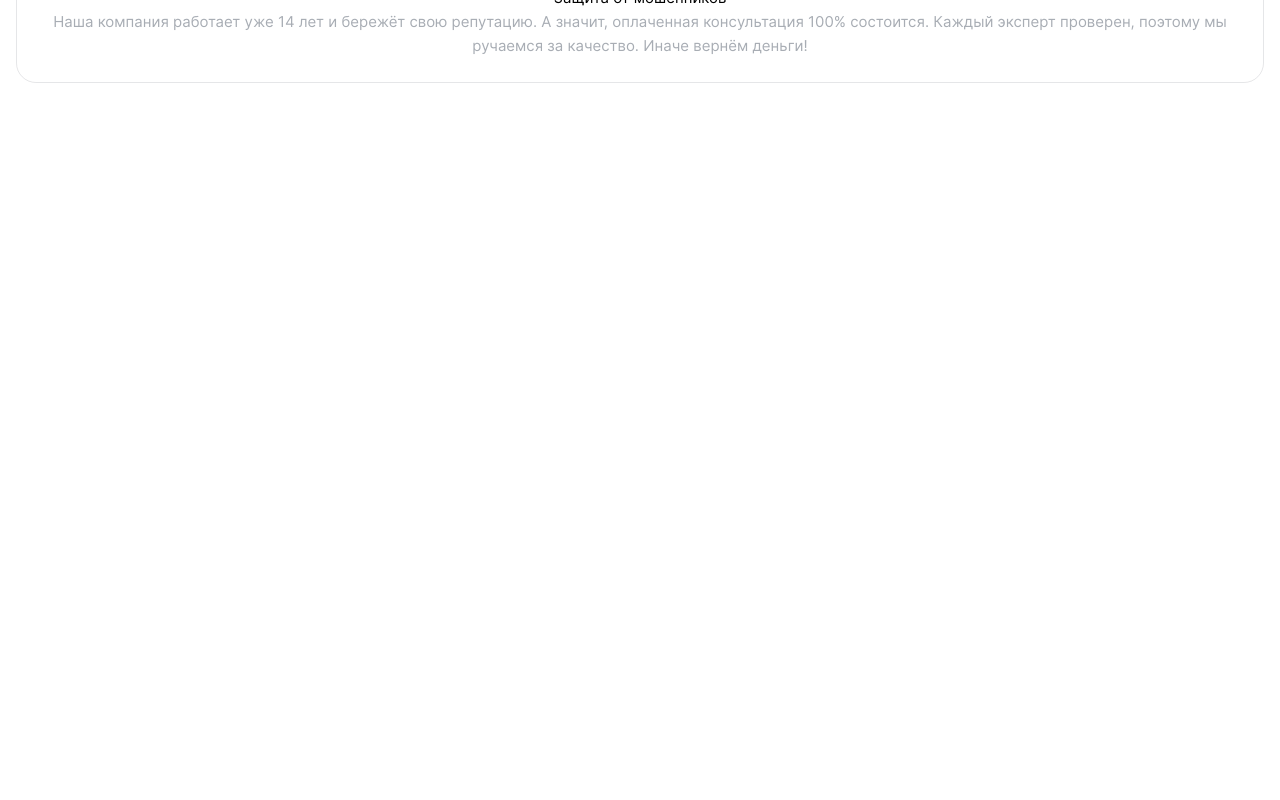
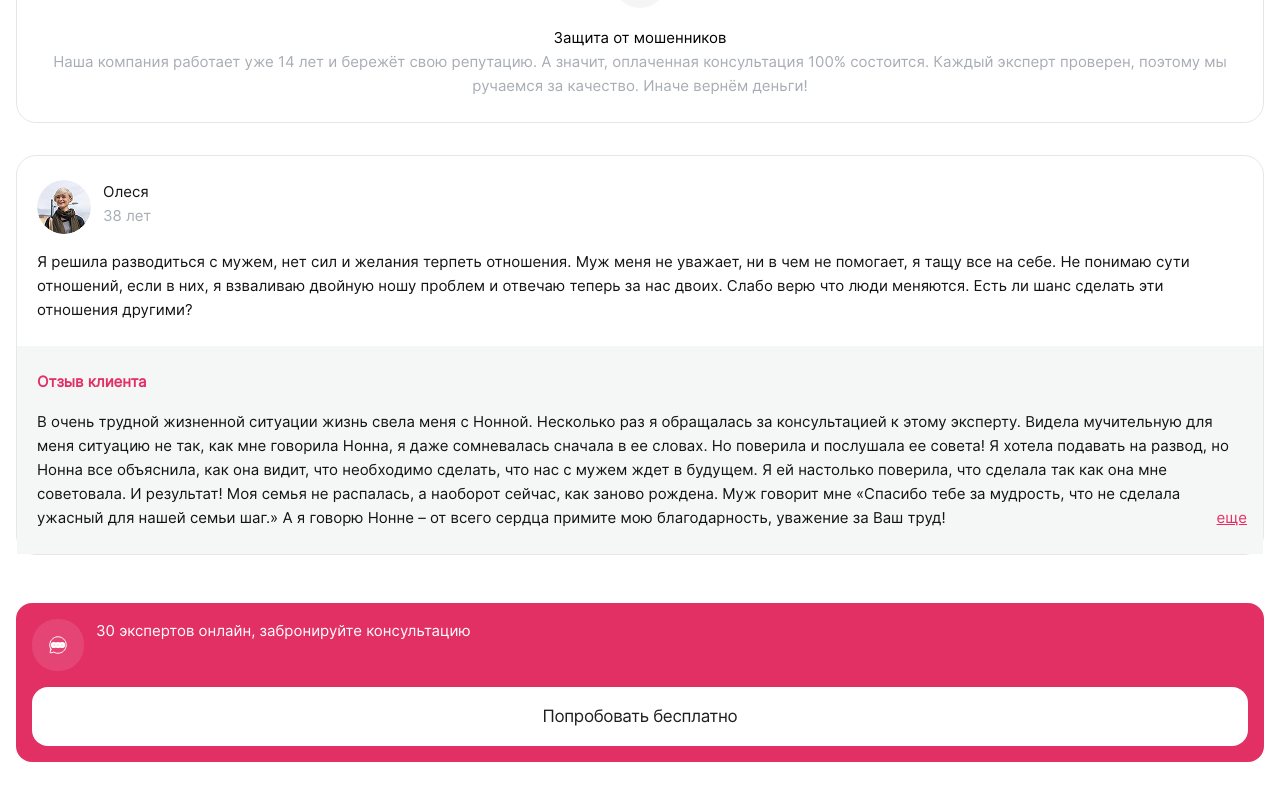
Before and after one commit to diana-nikolaeva/astro, a Vue app: page / in a window 1280 px wide. Shown: the part 4316-5116 px from the top of the page. Before the commit the page ends 4431 px from the top, so only its background shows below. Built offline with nearby package versions, Linux system fonts and the light colour scheme; the HTML template or start-up script is replaced by a standard one.

Commit message:
card-service

```diff
--- a/src/App.vue
+++ b/src/App.vue
@@ -4,6 +4,7 @@ import aboutUs from './components/about-us.vue';
 import firstConsultation from './components/first-consultation.vue';
 import ourCouch from './components/our-couch.vue';
 import advantagesBlock from './components/advantages-block.vue';
+import ourStory from './components/our-story.vue';
 </script>
 
 <template>
@@ -15,6 +16,7 @@ import advantagesBlock from './components/advantages-block.vue';
     <firstConsultation></firstConsultation>
     <ourCouch></ourCouch>
     <advantagesBlock></advantagesBlock>
+    <ourStory></ourStory>
   </main>
 </template>
 
@@ -41,7 +43,6 @@ import advantagesBlock from './components/advantages-block.vue';
   letter-spacing: -0.34px;
   color: #1E1E1E;
   text-align: center;
-  margin-bottom: 1.25rem;
   cursor: pointer;
   display: block;
   text-decoration: none;
--- a/src/components/advantages-block.vue
+++ b/src/components/advantages-block.vue
@@ -17,6 +17,9 @@
 <style scoped>
 .carousel-advantage{
   margin: 2rem 0;
+}
+h2{
+  color:black
 }
 .advantage-item{
   padding: 24px 16px;
--- /dev/null
+++ b/src/components/card-service.vue
@@ -0,0 +1,32 @@
+<template>
+  <div class="card-service">
+    <div class="service">
+      <div class="service-icon"><img src="../assets/icons/circleDots.svg" alt="service icon"></div>
+      <div class="service-descr">30 экспертов онлайн, забронируйте консультацию</div>
+    </div>
+    <a href="/" class="btn">Попробовать бесплатно</a>
+  </div>
+</template>
+<style scoped>
+.card-service{
+  background: #E23065;
+  padding: 1rem;
+  border-radius: 1rem;
+  margin-top: 3rem;
+  margin-bottom: 2.5rem;
+}
+.service{
+  display: flex;
+  margin-bottom: 1rem;
+
+}
+.service-icon{
+  background: rgba(255, 255, 255, 0.10);
+  padding: .9375rem;
+  margin-right: .75rem;
+  border-radius: 1.5625rem;
+  display: flex;
+  align-items: center;
+  justify-content: center;
+}
+</style>
--- a/src/components/our-couch.vue
+++ b/src/components/our-couch.vue
@@ -39,6 +39,7 @@
   #1E1E1E;
   padding: 2.5rem 0;
   position: relative;
+  margin-bottom: 2.5rem;
 }
 .status{
   position: absolute;
--- /dev/null
+++ b/src/components/our-story.vue
@@ -0,0 +1,88 @@
+<script setup>
+import CardService from './card-service.vue';
+</script>
+<template>
+  <section class="our-story">
+    <div class="container">
+      <div class="stories">
+        <div class="store-item">
+          <div class="question">
+            <div class="author-story">
+            <div class="photo">
+              <img src="../assets/images/avatar-reviews.jpg" alt="photo-author">
+            </div>
+            <div class="data-author">
+              <div class="name">Олеся</div>
+              <div class="age">38 лет</div>
+            </div>
+            </div>
+            <div class="story-content">
+              Я решила разводиться с мужем, нет сил и желания терпеть отношения. Муж меня не уважает, ни в чем не помогает, я тащу все на себе. Не понимаю сути отношений, если в них, я взваливаю двойную ношу проблем и отвечаю теперь за нас двоих. Слабо верю что люди меняются. Есть ли шанс сделать эти отношения другими?
+            </div>
+          </div>
+
+          <div class="answer">
+          <h3>Отзыв клиента</h3>
+          <div class="answer-text">В очень трудной жизненной ситуации жизнь свела меня с Нонной. Несколько раз я обращалась за консультацией к этому эксперту. Видела мучительную для меня ситуацию не так, как мне говорила Нонна, я даже сомневалась сначала в ее словах. Но поверила и послушала ее совета! Я хотела подавать на развод, но Нонна все объяснила, как она видит, что необходимо сделать, что нас с мужем ждет в будущем. Я ей настолько поверила, что сделала так как она мне советовала. И результат! Моя семья не распалась, а наоборот сейчас, как заново рождена. Муж говорит мне «Спасибо тебе за мудрость, что не сделала ужасный для нашей семьи шаг.» А я говорю Нонне – от всего сердца примите мою благодарность, уважение за Ваш труд!</div>
+          <a class="also" href="/">еще</a>
+        </div>
+      </div>
+      <CardService></CardService>
+      </div>
+    </div>
+  </section>
+</template>
+<style scoped>
+.store-item {
+  border-radius: 1.25rem;
+  border: 1px solid #E5E7E9;
+}
+.question{
+  padding: 1.5rem 1.25rem;
+}
+.author-story{
+  display: flex;
+}
+.photo {
+  width: 3.375rem;
+  height: 3.375rem;
+  border-radius: 40px;
+  margin-right: .75rem;
+  margin-bottom: 1rem;
+  overflow: hidden;
+}
+.name{
+  color:#131314;
+}
+.age{
+  color:#A8ADB4;
+}
+h3{
+  color:#E23065;
+  font-size: .9375rem;
+  font-weight: 600;
+  margin-bottom: 16px;
+}
+.answer-text{
+  height: 7.5rem;
+  overflow: hidden;
+  color:#131314
+}
+.story-content{
+  color: #131314;
+}
+.answer{
+  padding: 1.5rem 1.25rem;
+  background: #F5F6F6;
+  position: relative;
+}
+.also{
+  position: absolute;
+  bottom: 1.5rem;
+  right: 1rem;
+  background: linear-gradient(89deg, rgba(245, 246, 246, 0.00) 0.49%, #F5F6F6 26.04%);
+  color:#E23065;
+  width: 6.25rem;
+  text-align: right;
+}
+</style>
```
Also changed, not shown: src/components/sale-block.vue (added, +7 -0 lines), src/assets/icons/circleDots.svg (added).
